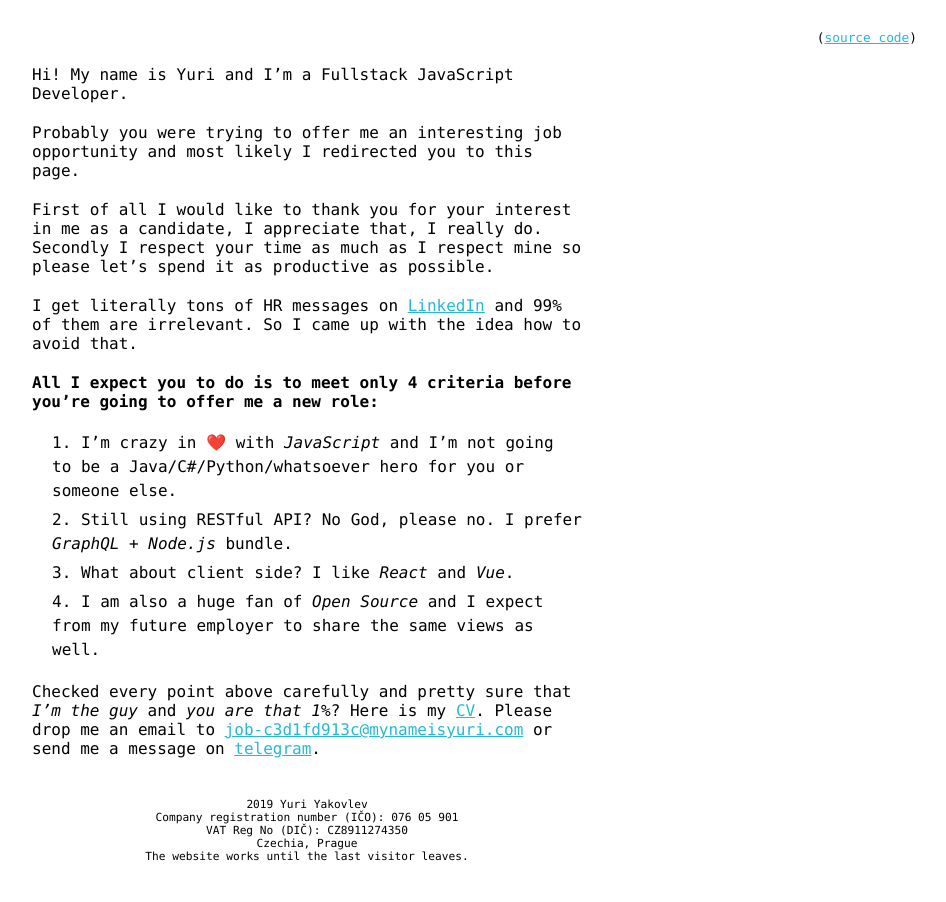
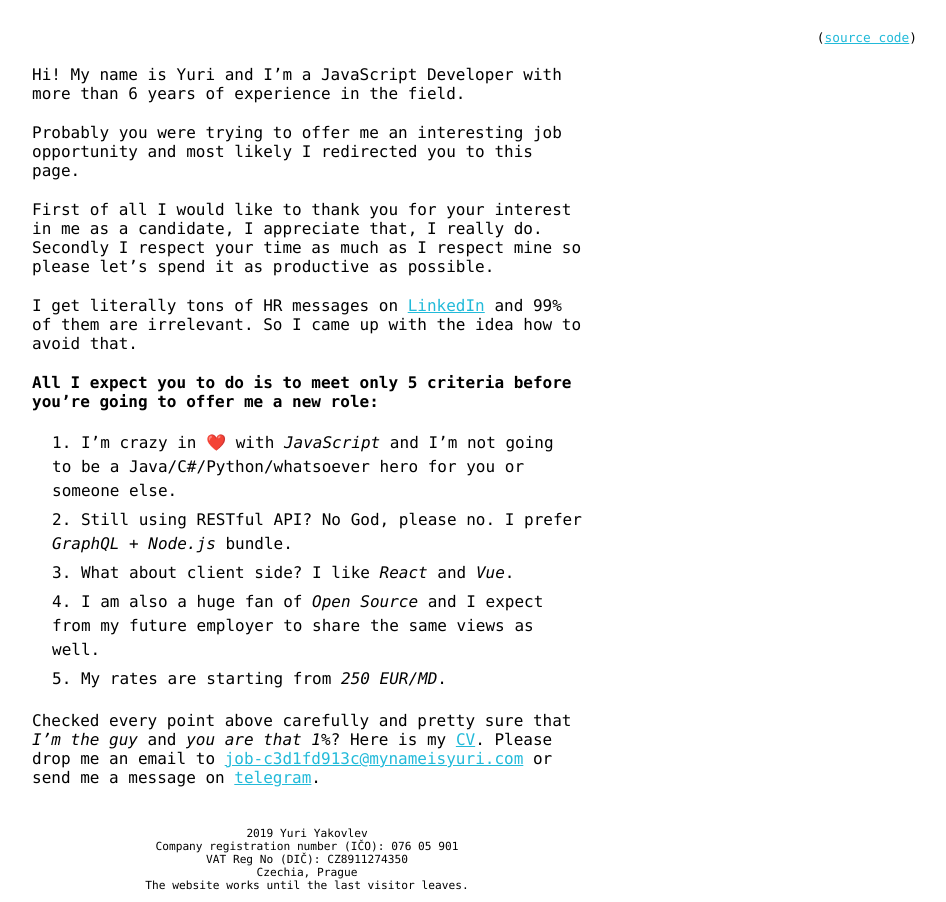
Before and after one commit to yakovlevyuri/website, a Next.js app: page /lets-play-a-game in a window 1280 px wide. Shown: the whole page, without its empty margins (333-1279 px from the left). Before the commit the page ends 873 px from the top, so only its background shows below. Built offline with nearby package versions, Linux system fonts and the light colour scheme.

Commit message:
Edit some hr info

```diff
--- a/pages/lets-play-a-game.tsx
+++ b/pages/lets-play-a-game.tsx
@@ -10,7 +10,10 @@ interface Props {
 
 const GamePage: NextPage<Props, {}> = ({ email }) => (
   <>
-    <p>Hi! My name is Yuri and I’m a Fullstack JavaScript Developer.</p>
+    <p>
+      Hi! My name is Yuri and I’m a JavaScript Developer with more than{' '}
+      {new Date().getFullYear() - 2013} years of experience in the field.
+    </p>
     <p>
       Probably you were trying to offer me an interesting job opportunity and
       most likely I redirected you to this page.
@@ -33,7 +36,7 @@ const GamePage: NextPage<Props, {}> = ({ email }) => (
     </p>
     <p>
       <strong>
-        All I expect you to do is to meet only 4 criteria before you’re going to
+        All I expect you to do is to meet only 5 criteria before you’re going to
         offer me a new role:
       </strong>
     </p>
@@ -61,6 +64,11 @@ const GamePage: NextPage<Props, {}> = ({ email }) => (
           future employer to share the same views as well.
         </span>
       </LI>
+      <LI>
+        <span>
+          My rates are starting from <em>250 EUR/MD</em>.
+        </span>
+      </LI>
     </UL>
     <p>
       Checked every point above carefully and pretty sure that{' '}
@@ -82,7 +90,6 @@ const GamePage: NextPage<Props, {}> = ({ email }) => (
       />
       .
     </p>
-
     <style jsx global>{`
       @media screen and (min-width: 820px) {
         .wrapper {
@@ -102,7 +109,6 @@ const GamePage: NextPage<Props, {}> = ({ email }) => (
         margin-left: 20px !important;
       }
     `}</style>
-
     <style jsx>{`
       p {
         padding-bottom: 20px;
```
Also changed, not shown: pages/invoice.tsx (added, +55 -0 lines).
